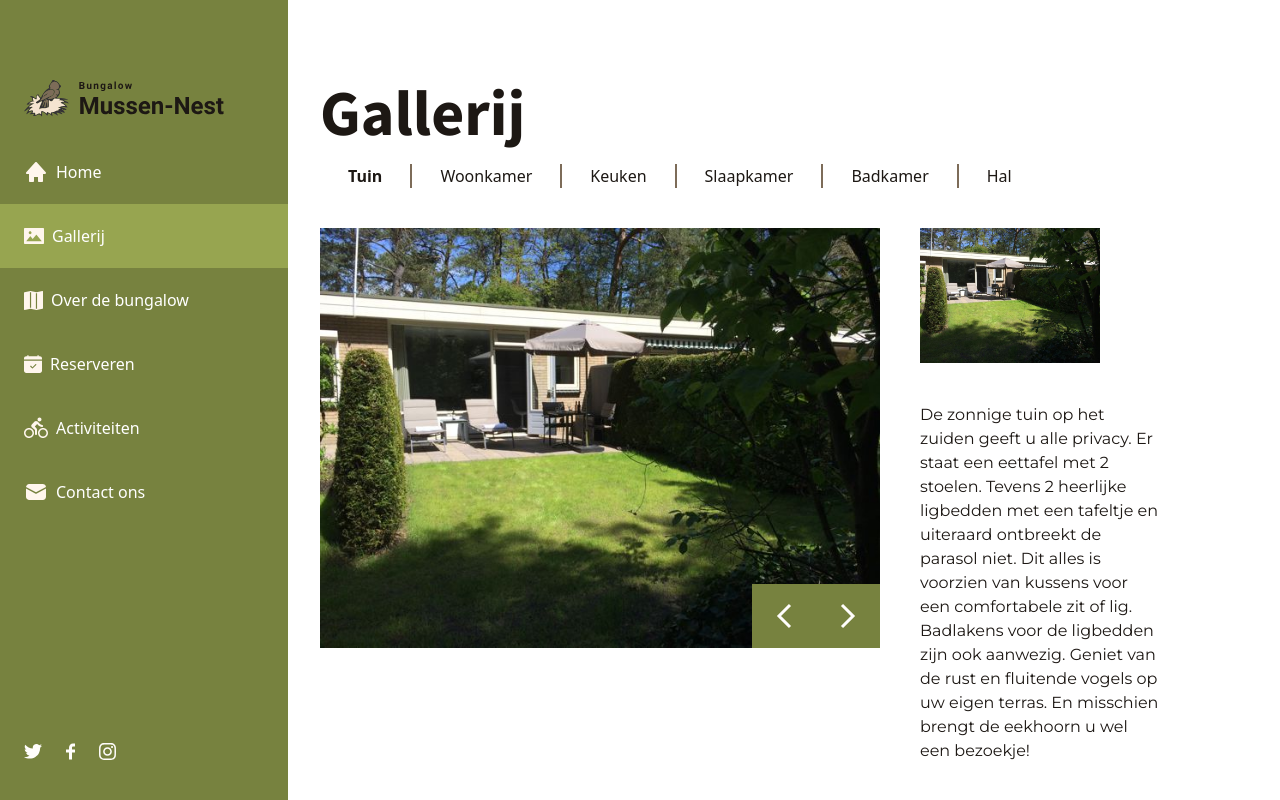
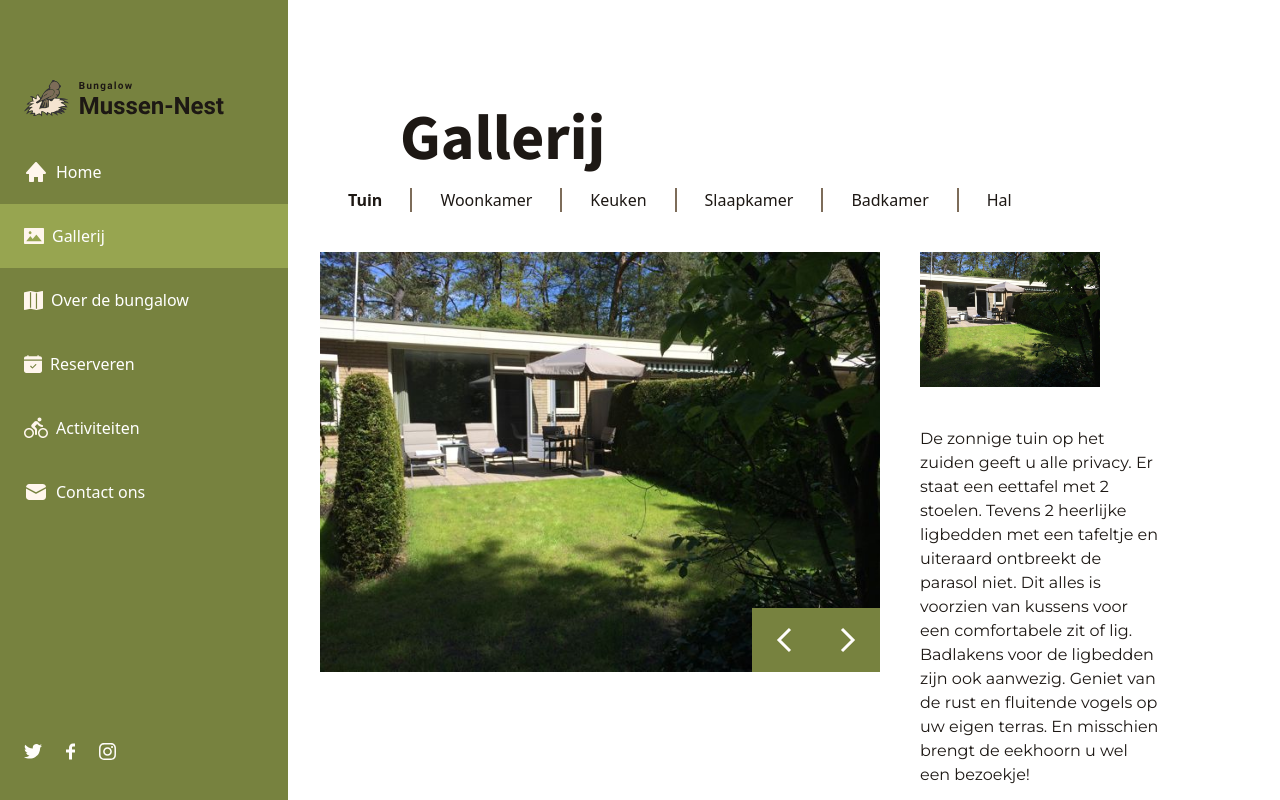
Before and after one commit to RammahKarpous/bungalow-mussen-nest, a React (Create React App) app: page /gallerij/tuin in a window 1280 px wide. Shown: the top 800 px of the page. Built offline with nearby package versions, Linux system fonts and the light colour scheme.

Commit message:
Update Gallerij.jsx

```diff
--- a/src/pages/Gallerij.jsx
+++ b/src/pages/Gallerij.jsx
@@ -4,7 +4,7 @@ import { gallerijLinks } from '../components/links'
 const Gallerij = ({ children, active }) => {
     return (
         <div className="col-start-1 lg:col-start-3 col-end-7 lg:col-end-9 xl:pl-0 lg:pl-20 relative mt-20">
-            <h1>Gallerij</h1>
+            <h1 className="w-10/12 m-auto mb-3 mt-6">Gallerij</h1>
             <TopNavigation type={gallerijLinks} active={active} />
             {children}
         </div>
```
